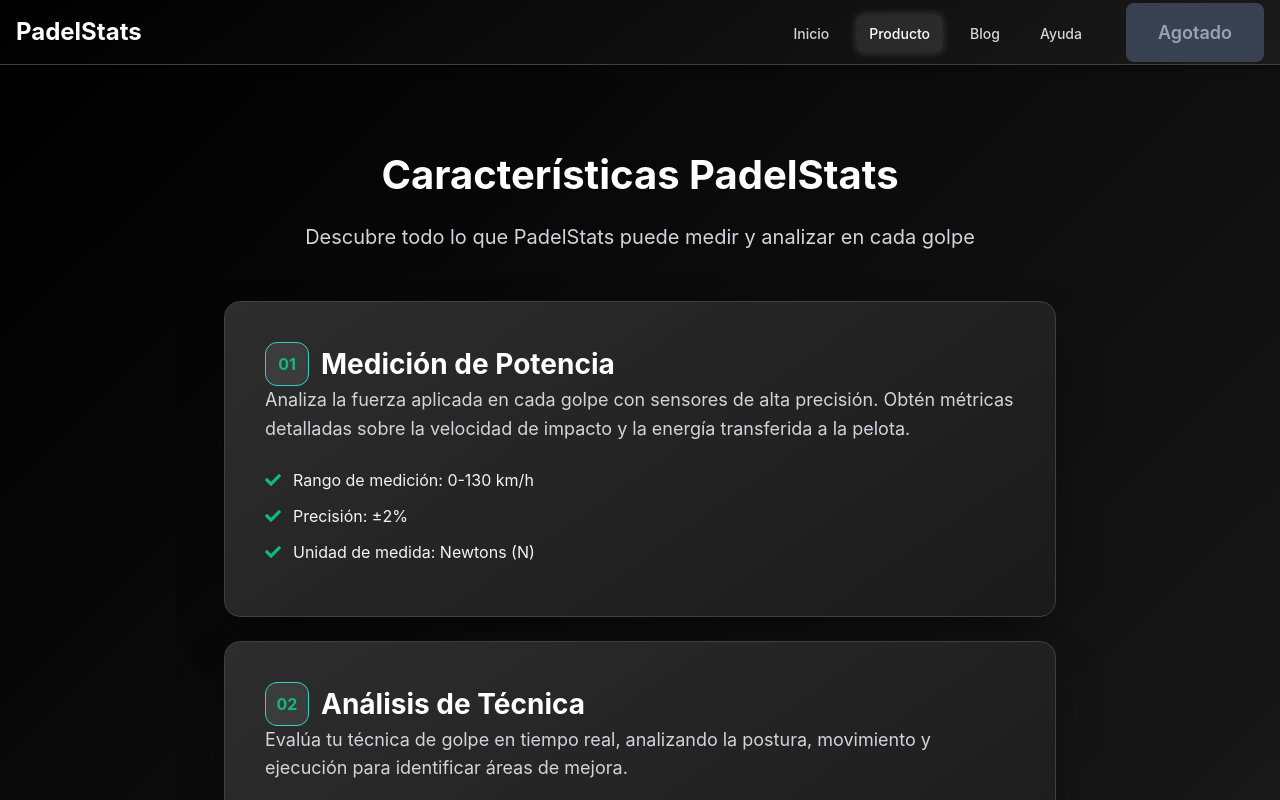
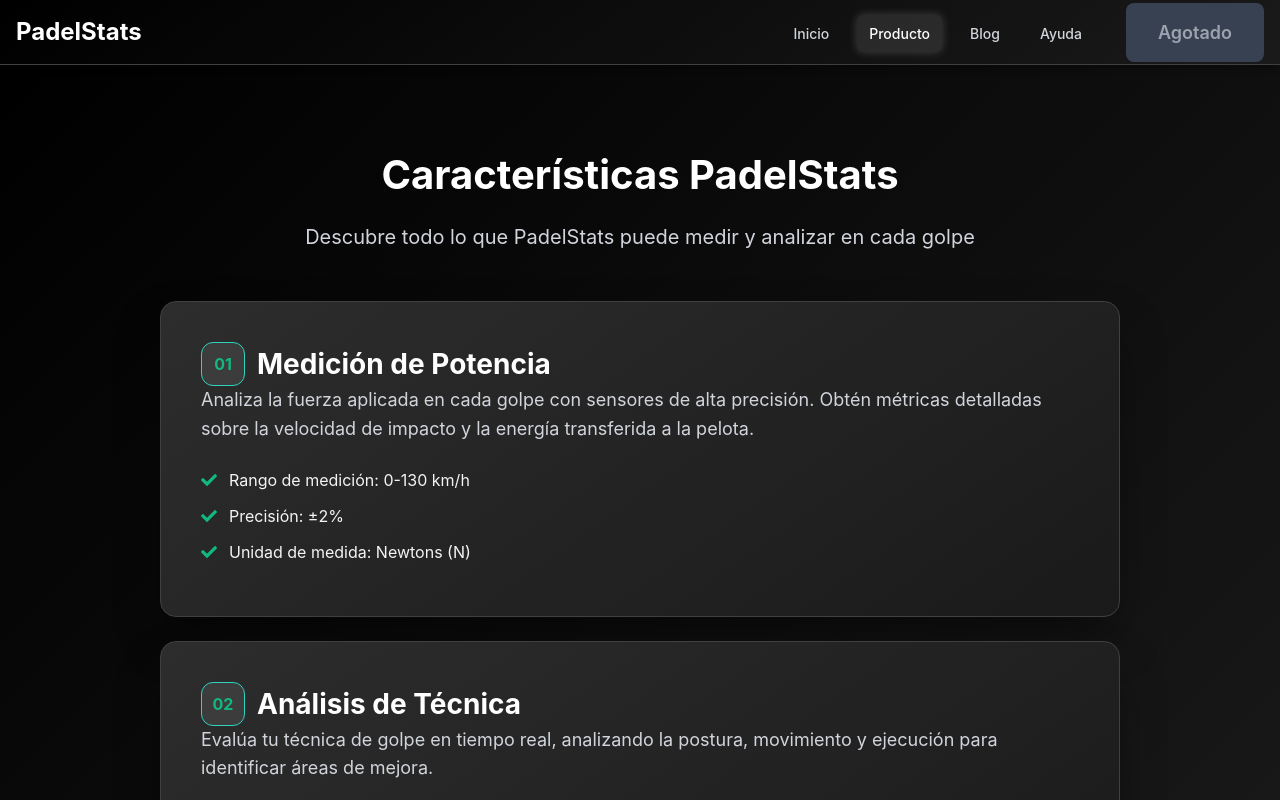
Before and after one commit to ROUVpage/padelStats_web, a React (Create React App) app in the folder frontend/: page /producto in a window 1280 px wide. Shown: the top 800 px of the page. Built offline with nearby package versions, Linux system fonts and the light colour scheme.

Commit message:
adjust feature-block container width to 60rem

```diff
--- a/frontend/src/pages/Product.css
+++ b/frontend/src/pages/Product.css
@@ -41,7 +41,7 @@
   display: flex;
   flex-direction: column;
   gap: 1.5rem;
-  max-width: 52rem;
+  max-width: 60rem;
   margin: 0 auto;
 }
 
```
